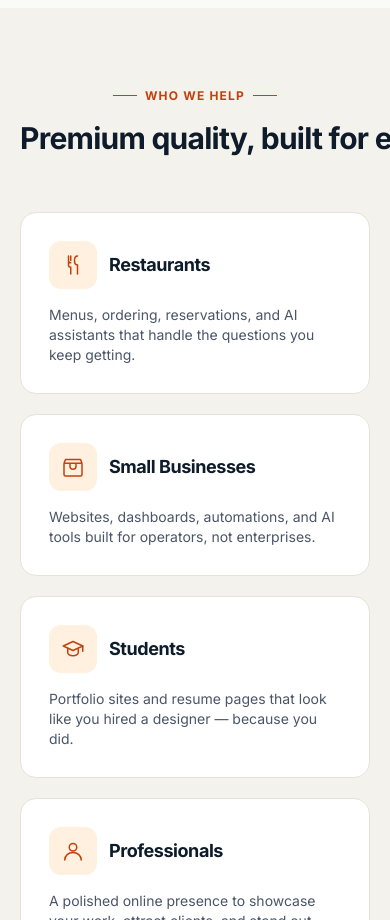
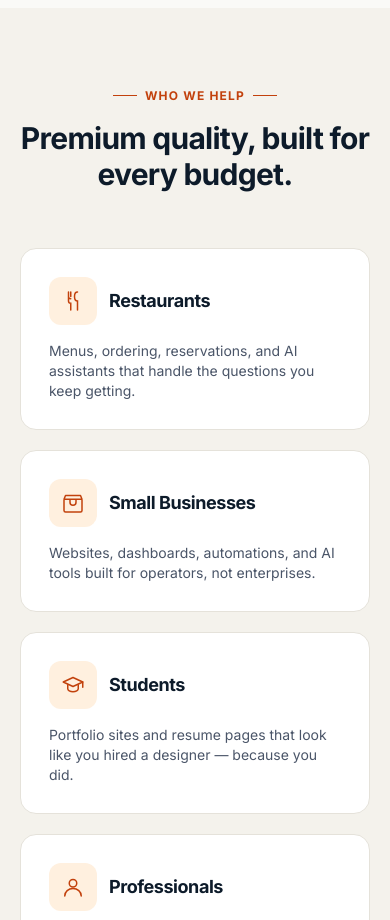
Before and after one commit to summervibetech/summervibeTech, a React (Vite) app: page / in a window 390 px wide. Shown: the part 5580-6500 px from the top of the page. Built offline with nearby package versions, Linux system fonts and the light colour scheme.

Commit message:
fix mobile visibility for premium quality heading

```diff
--- a/SummervibeTechLanding.jsx
+++ b/SummervibeTechLanding.jsx
@@ -588,7 +588,7 @@ export default function SummervibeTechLanding() {
               <span className="text-xs font-bold tracking-widest uppercase" style={{ color: colors.accent }}>Who We Help</span>
               <div className="w-6 h-px" style={{ backgroundColor: colors.accent }} />
             </div>
-            <h2 className="text-3xl md:text-5xl font-bold whitespace-nowrap" style={{ color: colors.ink }}>Premium quality, built for every budget.</h2>
+            <h2 className="text-3xl md:text-5xl font-bold" style={{ color: colors.ink }}>Premium quality, built for every budget.</h2>
           </div>
 
           <div className="grid grid-cols-1 sm:grid-cols-2 lg:grid-cols-4 gap-5">
```
